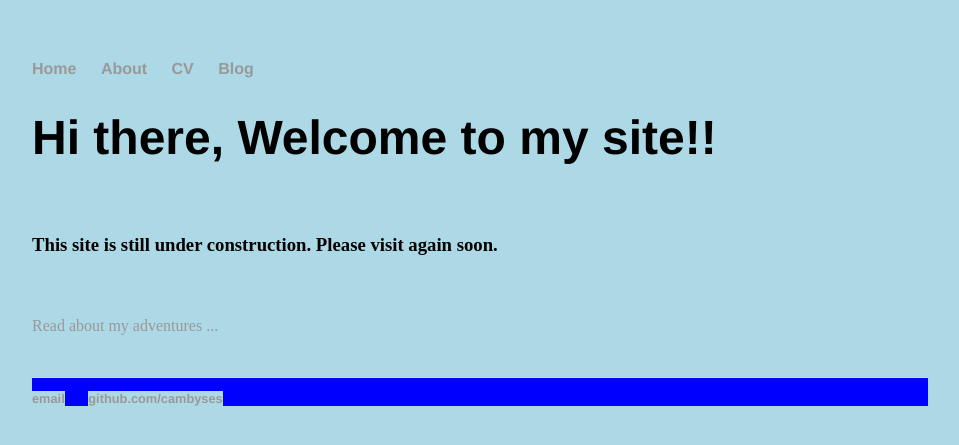
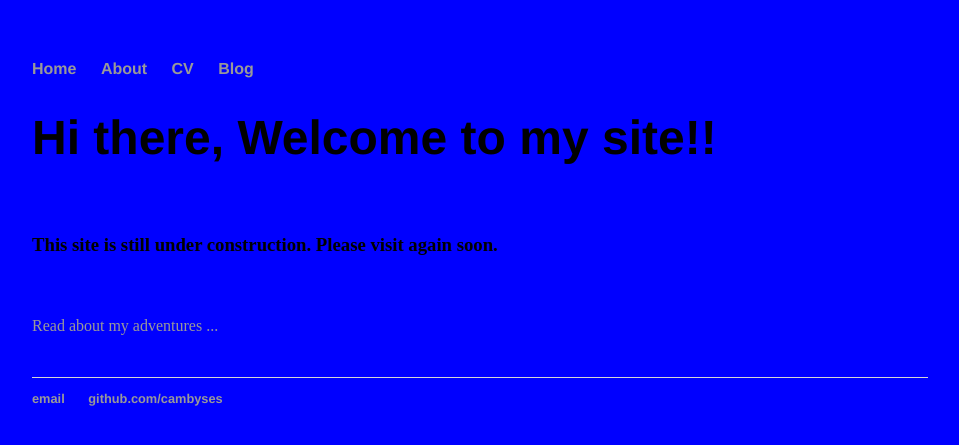
Before and after one commit to cambyses/cambyses.github.io, a Jekyll site: the page built from index.html, in a window 1280 px wide. Shown: the top 445 px of the page, without its empty margins (160-1119 px from the left). Built offline with Jekyll 4.4.1, drawn with Linux system fonts in a browser that asks for light colours.

Commit message:
Update main.css

```diff
--- a/css/main.css
+++ b/css/main.css
@@ -1,7 +1,7 @@
 body {
     margin: 60px auto;
     width: 70%;
-    background-color: lightblue;
+    background-color: blue;
 }
 nav ul, footer ul {
     font-family:'Helvetica', 'Arial', 'Sans-Serif';
@@ -12,7 +12,7 @@
 nav ul li, footer ul li {
     display: inline;
     margin-right: 20px;
-    background-color: lightblue;
+    background-color: blue;
 }
 a {
     text-decoration: none;
```
